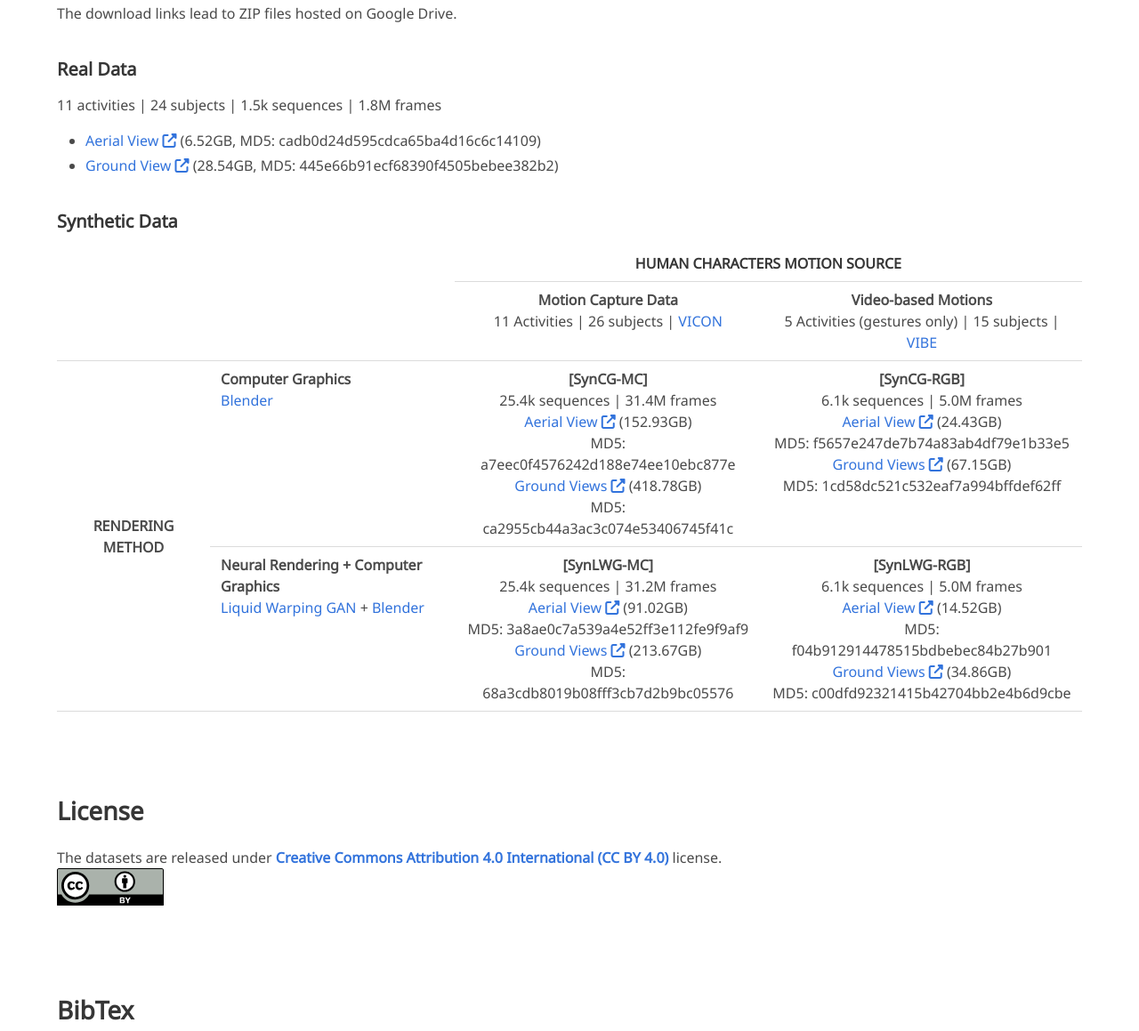
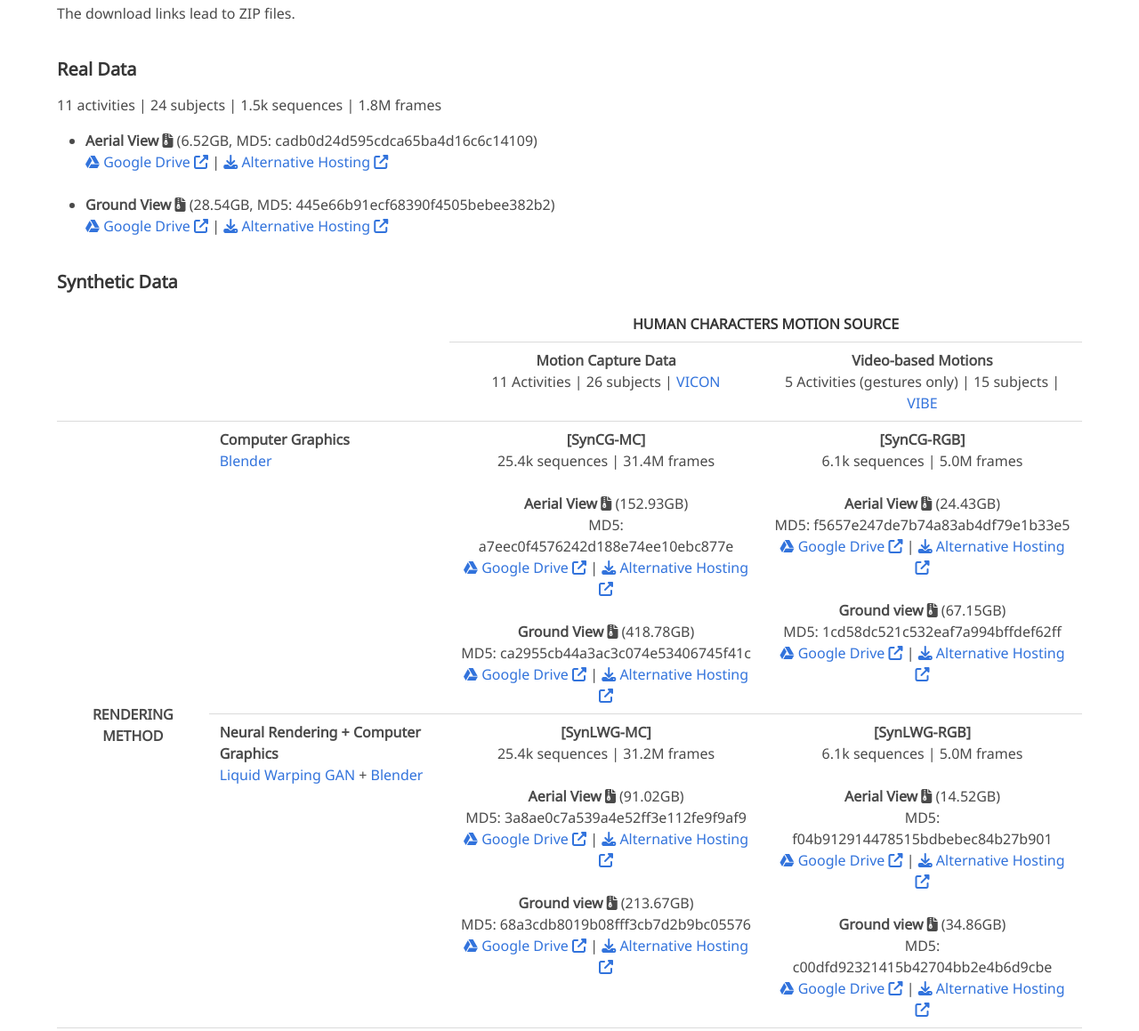
Before and after one commit to humansensinglab/REMAG, a plain HTML site: page index.html in a window 1280 px wide. Shown: the part 2981-4140 px from the top of the page at 89% size. Drawn offline with nearby package versions, Linux system fonts and the light colour scheme; some icons are missing; a web font is replaced by a local one.

Commit message:
Alternative download links added

```diff
--- a/index.html
+++ b/index.html
@@ -193,13 +193,31 @@
   <div class="container content">
     <h2 class="title">Datasets</h2>
 	<div class="content">
-		<p>The download links lead to ZIP files hosted on Google Drive.</p><br>
+		<p>The download links lead to ZIP files.</p><br>
+
 
 		<h4>Real Data</h4>
 		<p>11 activities | 24 subjects | 1.5k sequences | 1.8M frames</p>
 		<ul>
-			<li><a href="https://drive.google.com/file/d/1TRo7LPWwDEqP3i5uSGg7UHl8NFsIq1gb/view?usp=sharing" target="_blank">Aerial View <i class="fa-solid fa-up-right-from-square"></i></a> (6.52GB, MD5: cadb0d24d595cdca65ba4d16c6c14109)</li>
-			<li><a href="https://drive.google.com/file/d/1Q6fCuEeg5Dghcei7ESck3DdzWMF1qV_-/view?usp=sharing" target="_blank">Ground View <i class="fa-solid fa-up-right-from-square"></i></a> (28.54GB, MD5: 445e66b91ecf68390f4505bebee382b2)</li>
+			<li>
+				<b>Aerial View</b> <i class="fa-solid fa-file-zipper"></i> (6.52GB, MD5: cadb0d24d595cdca65ba4d16c6c14109)<br>
+				<a href="https://drive.google.com/file/d/1TRo7LPWwDEqP3i5uSGg7UHl8NFsIq1gb/view?usp=sharing" target="_blank">
+					<i class="fab fa-google-drive"></i> Google Drive <i class="fa-solid fa-up-right-from-square"></i>
+				</a> |
+				<a href="http://cluster1.graphics.cs.cmu.edu:8080/REMAG/11_Activities/01_Real/Real_Aerial%2B11Act_224px.zip" target="_blank">
+					<i class="fa-solid fa-download"></i> Alternative Hosting <i class="fa-solid fa-up-right-from-square"></i>
+				</a>
+			</li>
+			<br>
+			<li>
+				<b>Ground View</b> <i class="fa-solid fa-file-zipper"></i> (28.54GB, MD5: 445e66b91ecf68390f4505bebee382b2)<br>
+				<a href="https://drive.google.com/file/d/1Q6fCuEeg5Dghcei7ESck3DdzWMF1qV_-/view?usp=sharing" target="_blank">
+					<i class="fab fa-google-drive"></i> Google Drive <i class="fa-solid fa-up-right-from-square"></i>
+				</a> |
+				<a href="http://cluster1.graphics.cs.cmu.edu:8080/REMAG/11_Activities/01_Real/Real_Ground%2B11Act_224px.zip" target="_blank">
+					<i class="fa-solid fa-download"></i> Alternative Hosting <i class="fa-solid fa-up-right-from-square"></i>
+				</a>
+			</li>
 		</ul>
 		<br>
 
@@ -222,14 +240,46 @@
 				<td class="has-text-centered">
 					<b>[SynCG-MC]</b><br>
 					25.4k sequences | 31.4M frames<br>
-					<a href="https://drive.google.com/file/d/15vQD-8d8cPTcwVgwM2WX1N9iA3Fk0yHS/view?usp=sharing" target="_blank">Aerial View <i class="fa-solid fa-up-right-from-square"></i></a> (152.93GB)<br>MD5: a7eec0f4576242d188e74ee10ebc877e<br>
-					<a href="https://drive.google.com/file/d/1QVuQdshKgJ4gTqH4fvcLK-wqN9dC2pNZ/view?usp=sharing" target="_blank">Ground Views <i class="fa-solid fa-up-right-from-square"></i></a> (418.78GB)<br>MD5: ca2955cb44a3ac3c074e53406745f41c
+					<br>
+					<b>Aerial View</b> <i class="fa-solid fa-file-zipper"></i> (152.93GB)<br>MD5: a7eec0f4576242d188e74ee10ebc877e<br>
+					<a href="https://drive.google.com/file/d/15vQD-8d8cPTcwVgwM2WX1N9iA3Fk0yHS/view?usp=sharing" target="_blank">
+						<i class="fab fa-google-drive"></i> Google Drive <i class="fa-solid fa-up-right-from-square"></i>
+					</a> |
+					<a href="http://cluster1.graphics.cs.cmu.edu:8080/REMAG/11_Activities/02_SynCG-MC/SynCG-MC_Aerial_11Act_224px.zip" target="_blank">
+						<i class="fa-solid fa-download"></i> Alternative Hosting <i class="fa-solid fa-up-right-from-square"></i>
+					</a>
+					<br>
+					<br>
+
+					<b>Ground View</b> <i class="fa-solid fa-file-zipper"></i> (418.78GB)<br>MD5: ca2955cb44a3ac3c074e53406745f41c<br>
+					<a href="https://drive.google.com/file/d/1QVuQdshKgJ4gTqH4fvcLK-wqN9dC2pNZ/view?usp=sharing" target="_blank">
+						<i class="fab fa-google-drive"></i> Google Drive <i class="fa-solid fa-up-right-from-square"></i>
+					</a> |
+					<a href="http://cluster1.graphics.cs.cmu.edu:8080/REMAG/11_Activities/02_SynCG-MC/SynCG-MC_Ground_11Act_224px.zip" target="_blank">
+						<i class="fa-solid fa-download"></i> Alternative Hosting <i class="fa-solid fa-up-right-from-square"></i>
+					</a>
 				</td>
 				<td class="has-text-centered">
 					<b>[SynCG-RGB]</b><br>
 					6.1k sequences | 5.0M frames<br>
-					<a href="https://drive.google.com/file/d/16oeW9MxQBDpi3lr7BEi_VhQImSL1q7s2/view?usp=sharing" target="_blank">Aerial View <i class="fa-solid fa-up-right-from-square"></i></a> (24.43GB)<br>MD5: f5657e247de7b74a83ab4df79e1b33e5<br>
-					<a href="https://drive.google.com/file/d/1_ojiJLdtM14GqqtyuqKorejZLkDyBHCS/view?usp=sharing" target="_blank">Ground Views <i class="fa-solid fa-up-right-from-square"></i></a> (67.15GB)<br>MD5: 1cd58dc521c532eaf7a994bffdef62ff
+					<br>
+					<b>Aerial View</b> <i class="fa-solid fa-file-zipper"></i> (24.43GB)<br>MD5: f5657e247de7b74a83ab4df79e1b33e5<br>
+					<a href="https://drive.google.com/file/d/16oeW9MxQBDpi3lr7BEi_VhQImSL1q7s2/view?usp=sharing" target="_blank">
+						<i class="fab fa-google-drive"></i> Google Drive <i class="fa-solid fa-up-right-from-square"></i>
+					</a> |
+					<a href="http://cluster1.graphics.cs.cmu.edu:8080/REMAG/11_Activities/03_SynCG-RGB/SynCG-RGB_Aerial_5Act_224px.zip" target="_blank">
+						<i class="fa-solid fa-download"></i> Alternative Hosting <i class="fa-solid fa-up-right-from-square"></i>
+					</a>
+					<br>
+					<br>
+
+					<b>Ground view</b> <i class="fa-solid fa-file-zipper"></i> (67.15GB)<br>MD5: 1cd58dc521c532eaf7a994bffdef62ff<br>
+					<a href="https://drive.google.com/file/d/1_ojiJLdtM14GqqtyuqKorejZLkDyBHCS/view?usp=sharing" target="_blank">
+						<i class="fab fa-google-drive"></i> Google Drive <i class="fa-solid fa-up-right-from-square"></i>
+					</a> |
+					<a href="http://cluster1.graphics.cs.cmu.edu:8080/REMAG/11_Activities/03_SynCG-RGB/SynCG-RGB_Ground_5Act_224px.zip" target="_blank">
+						<i class="fa-solid fa-download"></i> Alternative Hosting <i class="fa-solid fa-up-right-from-square"></i>
+					</a>
 				</td>
 			</tr>
 			<tr>
@@ -237,14 +287,48 @@
 				<td class="has-text-centered" style="border-bottom-width: 1px;">
 					<b>[SynLWG-MC]</b><br>
 					25.4k sequences | 31.2M frames<br>
-					<a href="https://drive.google.com/file/d/10TzQYxuqmXQR_gKM2rkJuVnCYJrv9nxO/view?usp=sharing" target="_blank">Aerial View <i class="fa-solid fa-up-right-from-square"></i></a> (91.02GB)<br>MD5: 3a8ae0c7a539a4e52ff3e112fe9f9af9<br>
-					<a href="https://drive.google.com/file/d/1D56piluEU88fjsl2ILo-GQUeaa_MWIjE/view?usp=sharing" target="_blank">Ground Views <i class="fa-solid fa-up-right-from-square"></i></a> (213.67GB)<br>MD5: 68a3cdb8019b08fff3cb7d2b9bc05576
+					<br>
+
+					<b>Aerial View</b> <i class="fa-solid fa-file-zipper"></i> (91.02GB)<br>MD5: 3a8ae0c7a539a4e52ff3e112fe9f9af9<br>
+					<a href="https://drive.google.com/file/d/10TzQYxuqmXQR_gKM2rkJuVnCYJrv9nxO/view?usp=sharing" target="_blank">
+						<i class="fab fa-google-drive"></i> Google Drive <i class="fa-solid fa-up-right-from-square"></i>
+					</a> |
+					<a href="http://cluster1.graphics.cs.cmu.edu:8080/REMAG/11_Activities/04_SynLWG-MC/SynLWG-MC_Aerial_11Act_224px.zip" target="_blank">
+						<i class="fa-solid fa-download"></i> Alternative Hosting <i class="fa-solid fa-up-right-from-square"></i>
+					</a>
+					<br>
+					<br>
+
+					<b>Ground view</b> <i class="fa-solid fa-file-zipper"></i> (213.67GB)<br>MD5: 68a3cdb8019b08fff3cb7d2b9bc05576<br>
+					<a href="https://drive.google.com/file/d/1D56piluEU88fjsl2ILo-GQUeaa_MWIjE/view?usp=sharing" target="_blank">
+						<i class="fab fa-google-drive"></i> Google Drive <i class="fa-solid fa-up-right-from-square"></i>
+					</a> |
+					<a href="http://cluster1.graphics.cs.cmu.edu:8080/REMAG/11_Activities/04_SynLWG-MC/SynLWG-MC_Ground_11Act_224px.zip" target="_blank">
+						<i class="fa-solid fa-download"></i> Alternative Hosting <i class="fa-solid fa-up-right-from-square"></i>
+					</a>
 				</td>
 				<td class="has-text-centered" style="border-bottom-width: 1px;">
 					<b>[SynLWG-RGB]</b><br>
 					6.1k sequences | 5.0M frames<br>
-					<a href="https://drive.google.com/file/d/1Zn0BjYu2GFEVzjisDFjsuxClIMzW6dH-/view?usp=sharing" target="_blank">Aerial View <i class="fa-solid fa-up-right-from-square"></i></a> (14.52GB)<br>MD5: f04b912914478515bdbebec84b27b901<br>
-					<a href="https://drive.google.com/file/d/1wTYpTtunDTw-OR3gNrf-vUptT_Tr1NjS/view?usp=sharing" target="_blank">Ground Views <i class="fa-solid fa-up-right-from-square"></i></a> (34.86GB)<br>MD5: c00dfd92321415b42704bb2e4b6d9cbe
+					<br>
+
+					<b>Aerial View</b> <i class="fa-solid fa-file-zipper"></i> (14.52GB)<br>MD5: f04b912914478515bdbebec84b27b901<br>
+					<a href="https://drive.google.com/file/d/1Zn0BjYu2GFEVzjisDFjsuxClIMzW6dH-/view?usp=sharing" target="_blank">
+						<i class="fab fa-google-drive"></i> Google Drive <i class="fa-solid fa-up-right-from-square"></i>
+					</a> |
+					<a href="http://cluster1.graphics.cs.cmu.edu:8080/REMAG/11_Activities/05_SynLWG-RGB/SynLWG-RGB_Aerial_5Act_224px.zip" target="_blank">
+						<i class="fa-solid fa-download"></i> Alternative Hosting <i class="fa-solid fa-up-right-from-square"></i>
+					</a>
+					<br>
+					<br>
+
+					<b>Ground view</b> <i class="fa-solid fa-file-zipper"></i> (34.86GB)<br>MD5: c00dfd92321415b42704bb2e4b6d9cbe<br>
+					<a href="https://drive.google.com/file/d/1wTYpTtunDTw-OR3gNrf-vUptT_Tr1NjS/view?usp=sharing" target="_blank">
+						<i class="fab fa-google-drive"></i> Google Drive <i class="fa-solid fa-up-right-from-square"></i>
+					</a> |
+					<a href="http://cluster1.graphics.cs.cmu.edu:8080/REMAG/11_Activities/05_SynLWG-RGB/SynLWG-RGB_Ground_5Act_224px.zip" target="_blank">
+						<i class="fa-solid fa-download"></i> Alternative Hosting <i class="fa-solid fa-up-right-from-square"></i>
+					</a>
 				</td>
 			</tr>
 		</table>
```
